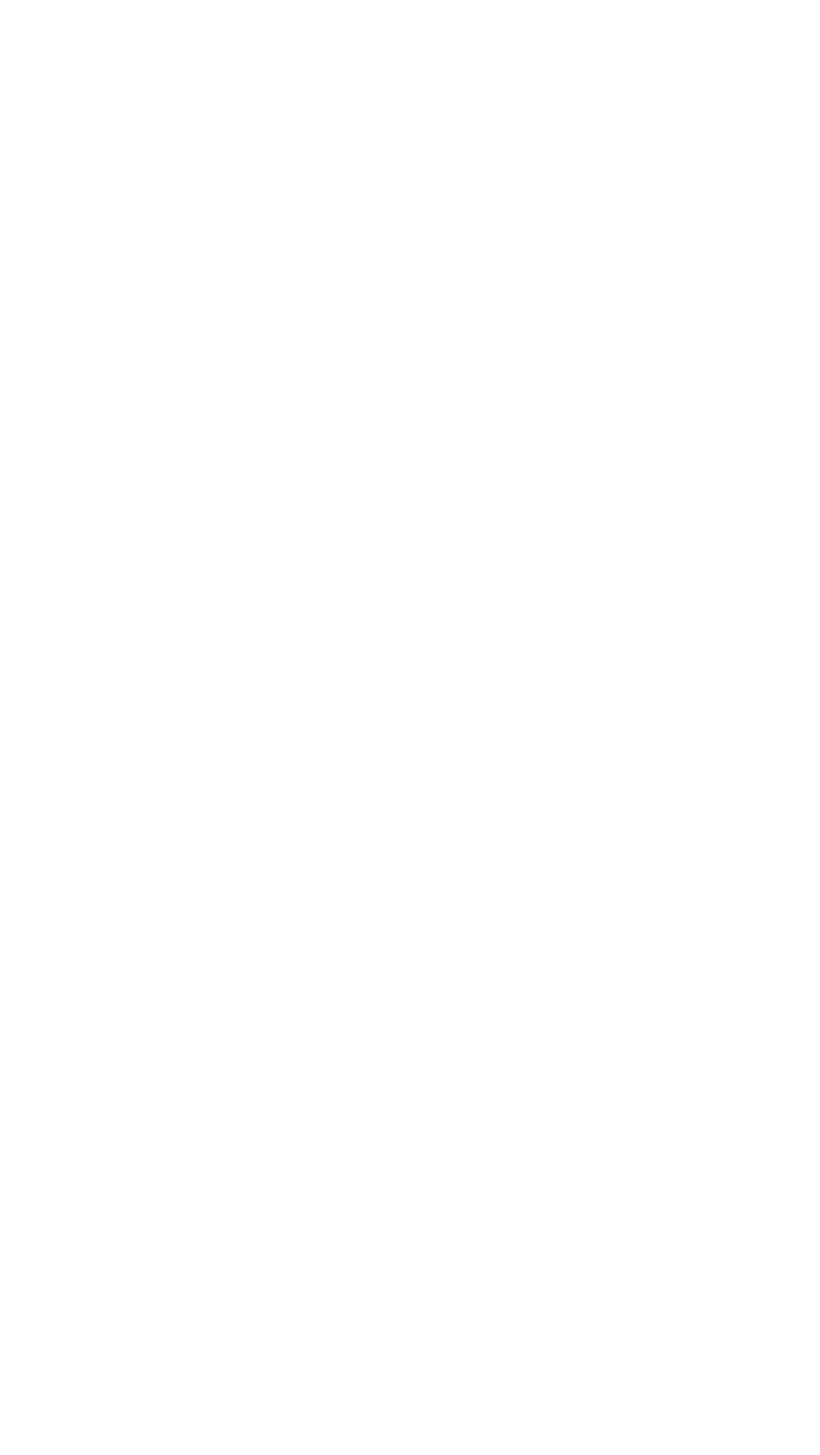
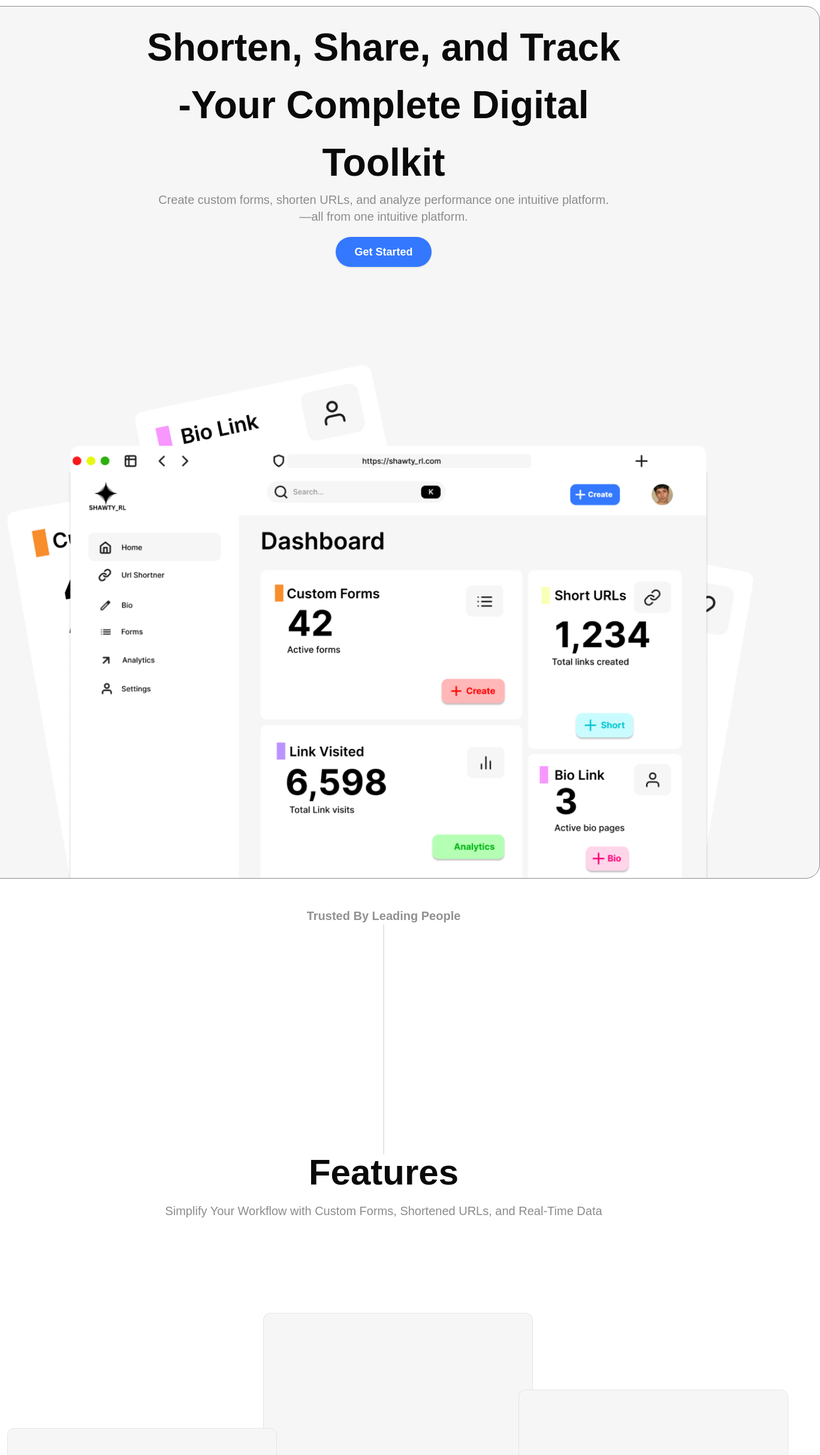
Before and after one commit to NEMYSESx/shawty_rl, a Next.js app: page / in a window 1280 px wide. Shown: the part 140-2566 px from the top of the page at 60% size, 1368 px wide, since content can reach past the window. Before the commit the page ends 800 px from the top, so only its background shows below. Built offline with nearby package versions, Linux system fonts and the light colour scheme.

Commit message:
worked lil on the landing page

```diff
--- a/app/page.tsx
+++ b/app/page.tsx
@@ -1,9 +1,69 @@
 import { Navbar } from "@/components/landing-page/navbar";
-
+import { Button } from "@/components/ui/button";
+import Image from "next/image";
+import dash_img from "@/assests/dash_image.png";
 export default function Home() {
   return (
-    <div className="flex justify-center">
+    <div className="flex flex-col items-center">
       <Navbar />
+      <div className="h-[1455px] w-[1455px] border rounded-3xl bg-[#F6F6F6] border-[#8B8B8B] flex flex-col items-center">
+        <h1 className="text-[64px] h-54 mt-5 font-bold">
+          Shorten, Share, and Track
+        </h1>
+        <h1 className="font-bold text-[64px]">-Your Complete Digital </h1>
+        <h1 className="font-bold text-[64px]">Toolkit</h1>
+        <h2 className="text-[#8C8C8C] text-xl">
+          Create custom forms, shorten URLs, and analyze performance one
+          intuitive platform.
+        </h2>
+        <h2 className="text-[#8C8C8C] text-xl">
+          —all from one intuitive platform.
+        </h2>
+        <Button className="bg-[#3378FE] text-white rounded-full h-14 w-40 text-lg font-bold mt-5">
+          Get Started
+        </Button>
+        <Image
+          className=" mt-40"
+          src={dash_img}
+          alt="ui img"
+          width={1300}
+          height={1000}
+        />
+      </div>
+      <h2 className="text-xl text-[#919191] font-bold mt-12">
+        Trusted By Leading People
+      </h2>
+      <div className="h-96 border"></div>
+      <h1 className="text-6xl font-semibold">Features</h1>
+      <h1 className="text-xl text-[#8C8C8C] mt-5">
+        Simplify Your Workflow with Custom Forms, Shortened URLs, and Real-Time
+        Data
+      </h1>
+      <div className="grid grid-cols-3 mt-36">
+        <div className="relative">
+          <div className="h-[350px] w-[450px] border bg-[#F6F6F6] rounded-xl m-3 absolute top-48"></div>
+        </div>
+        <div className="flex flex-col">
+          <div className="h-[350px] w-[450px] border bg-[#F6F6F6] rounded-xl m-3"></div>
+          <div className="h-[350px] w-[450px] border bg-[#F6F6F6] rounded-xl m-3"></div>
+          <div className="h-[350px] w-[450px] border bg-[#F6F6F6] rounded-xl m-3"></div>
+        </div>
+        <div className="flex flex-col relative">
+          <div className="absolute top-32">
+            <div className="h-[350px] w-[450px] border bg-[#F6F6F6] rounded-xl m-3 mb-6"></div>
+            <div className="h-[350px] w-[450px] border bg-[#F6F6F6] rounded-xl m-3"></div>
+          </div>
+        </div>
+      </div>
+      <div className="w-[1455px] border h-[1604px] bg-[#F6F6F6] rounded-2xl mt-36">
+        <div></div>
+        <div></div>
+        <div></div>
+      </div>
+      <h1 className="text-6xl font-semibold mt-36">FAQ</h1>
+      <h2 className="text-2xl text-[#8B8B8B]">
+        Got Questions? Check out our SaaS-tastic answers!
+      </h2>
     </div>
   );
 }
```
Also changed, not shown: assests/dash_image.png (added).
